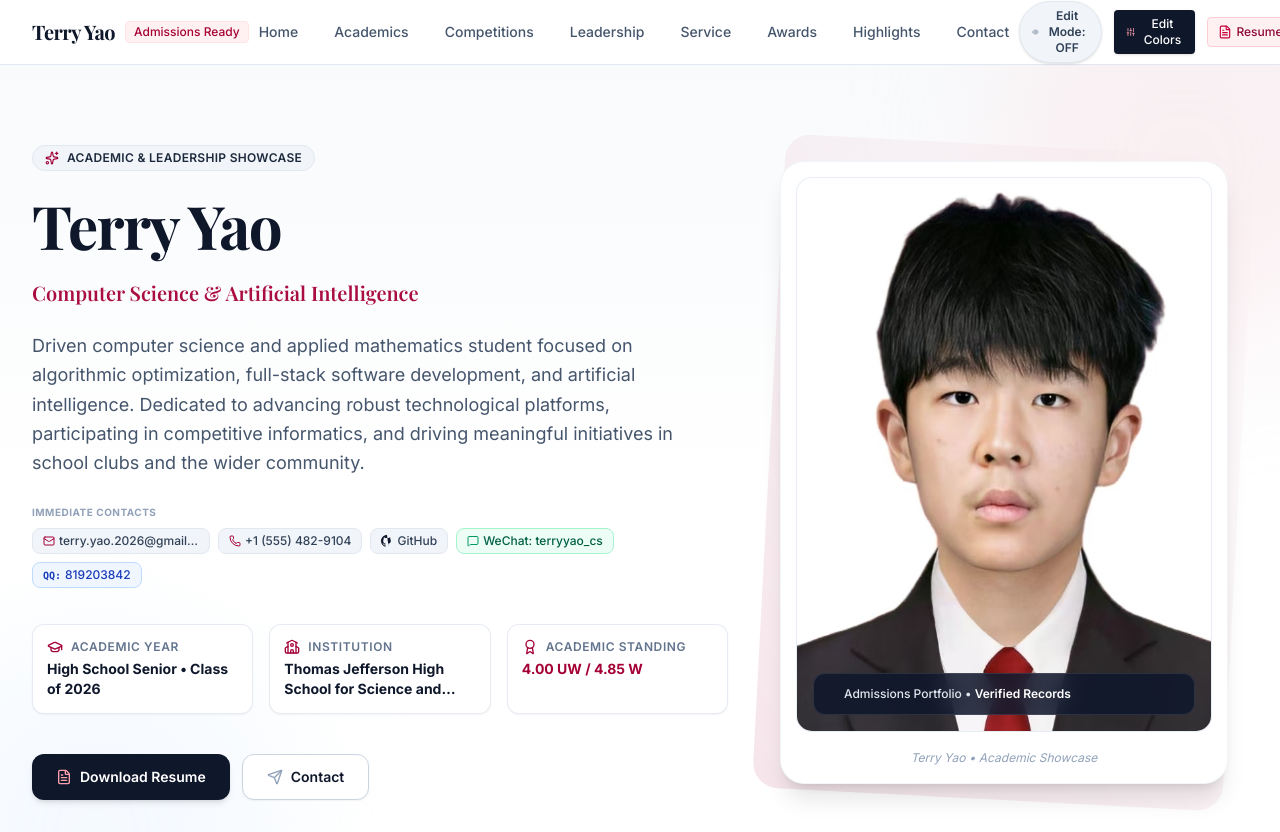
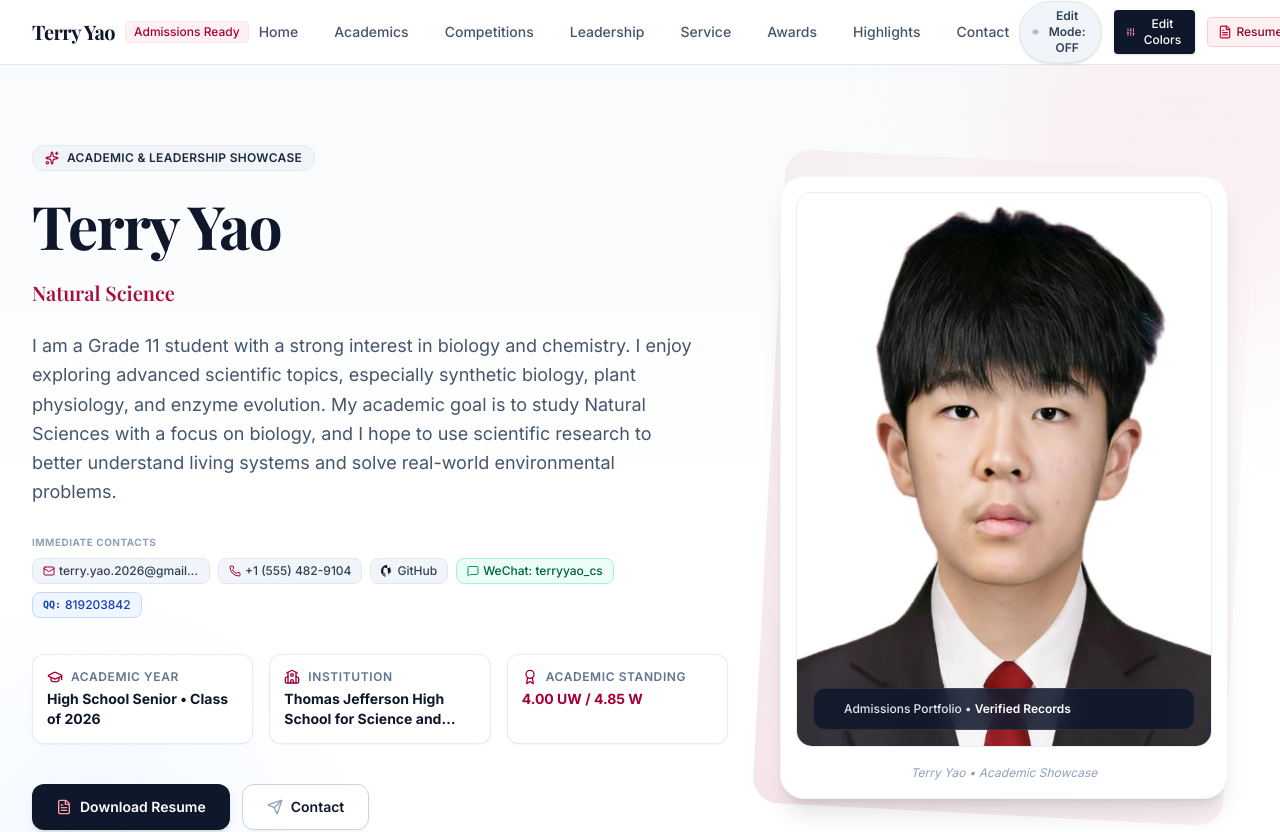
Before and after one commit to RuiSUN-arch/ray-sun-portfolio, a React (Vite) app: page / in a window 1280 px wide. Shown: the top 832 px of the page. Built offline with nearby package versions, Linux system fonts and the light colour scheme; a web font is replaced by a local one.

Commit message:
Update initialPortfolio.ts

```diff
--- a/src/data/initialPortfolio.ts
+++ b/src/data/initialPortfolio.ts
@@ -5,11 +5,11 @@ export const INITIAL_PORTFOLIO_DATA: PortfolioData = {
   // Providing an extremely stable, high-resolution, professional academic headshot URL directly from Unsplash
   // as the primary default so it never breaks on any web host. You can easily switch this to "/images/sample-profile.jpg"
   photoUrl: "/images/Ray.jpg",
-  bio: "Driven computer science and applied mathematics student focused on algorithmic optimization, full-stack software development, and artificial intelligence. Dedicated to advancing robust technological platforms, participating in competitive informatics, and driving meaningful initiatives in school clubs and the wider community.",
+  bio: "I am a Grade 11 student with a strong interest in biology and chemistry. I enjoy exploring advanced scientific topics, especially synthetic biology, plant physiology, and enzyme evolution. My academic goal is to study Natural Sciences with a focus on biology, and I hope to use scientific research to better understand living systems and solve real-world environmental problems.",
   gradeLevel: "High School Senior • Class of 2026",
   school: "Thomas Jefferson High School for Science and Technology",
   gpa: "4.00 UW / 4.85 W",
-  major: "Computer Science & Artificial Intelligence",
+  major: "Natural Science",
   heroButtons: {
     resumeText: "Download Resume",
     contactText: "Contact"
```
